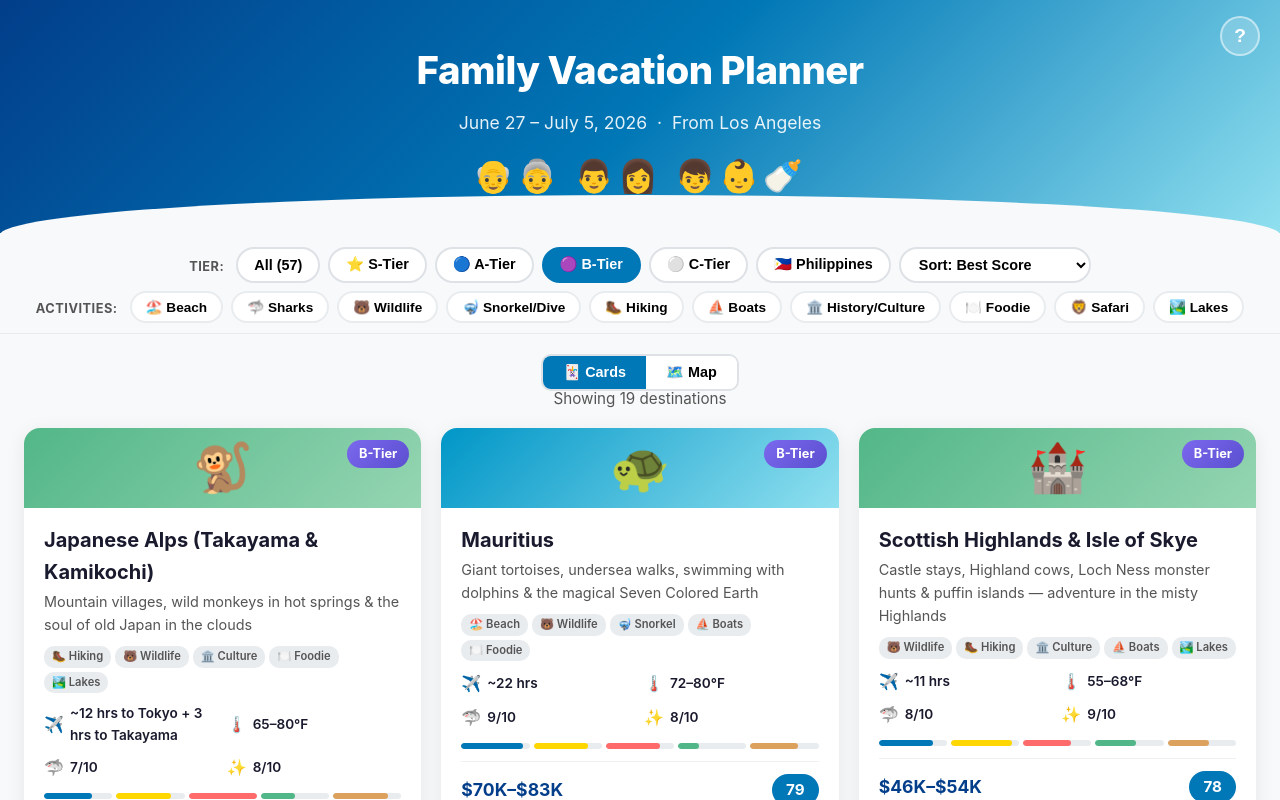
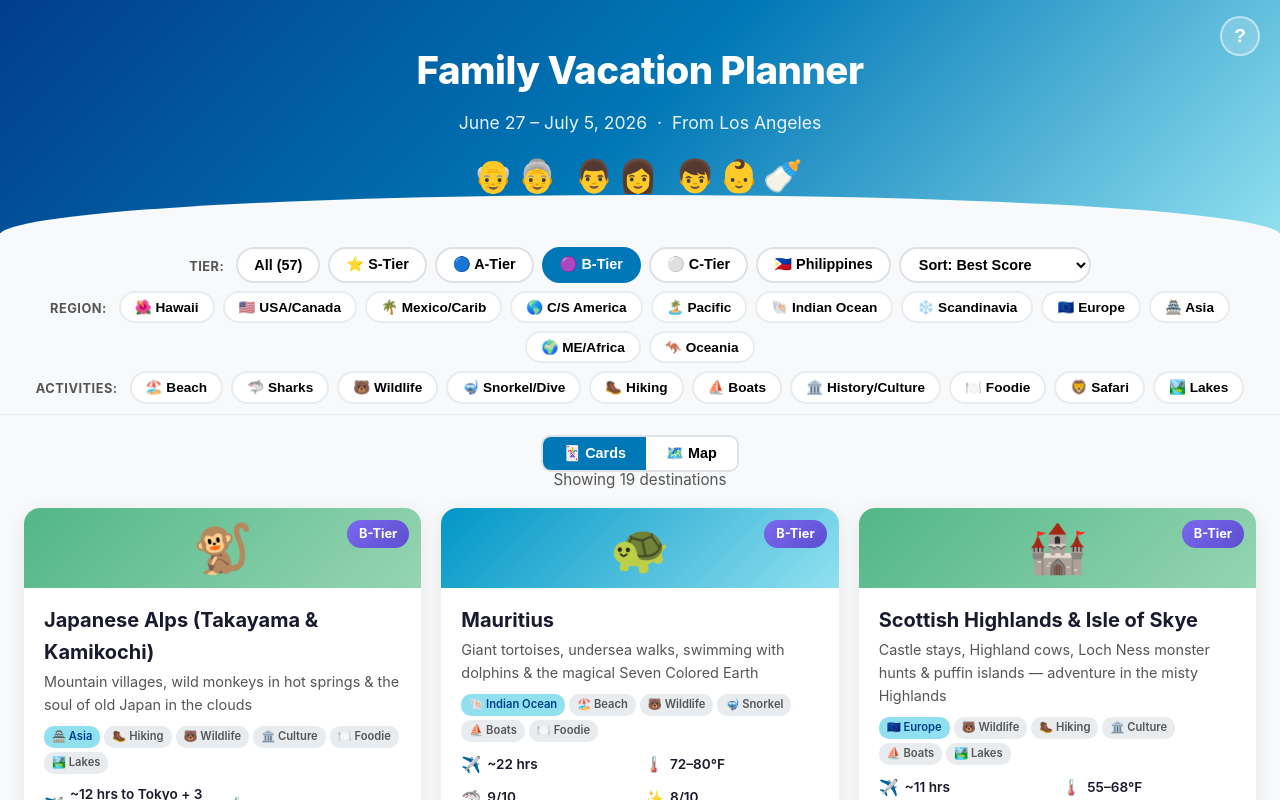
Before and after one commit to dyrtylee/yavatkar-robinson-vacation-planner, a plain HTML site: page index.html in a window 1280 px wide. Both pictures are taken after a click on the element 640 px from the left and 264 px from the top of the page. Shown: the top 800 px of the page. Drawn offline with nearby package versions, Linux system fonts and the light colour scheme.

Commit message:
Add region filter (Hawaii, Europe, Asia, etc.) with 11 regions
Co-Authored-By: Claude Opus 4.6 (1M context) <noreply@anthropic.com>

```diff
--- a/index.html
+++ b/index.html
@@ -393,6 +393,20 @@
         <option value="kid">Sort: Kid Magic</option>
       </select>
     </div>
+    <div class="filters-row" id="regionFilters">
+      <span class="filter-label">Region:</span>
+      <button class="act-btn" data-region="hawaii">🌺 Hawaii</button>
+      <button class="act-btn" data-region="usa-canada">🇺🇸 USA/Canada</button>
+      <button class="act-btn" data-region="mexico-caribbean">🌴 Mexico/Carib</button>
+      <button class="act-btn" data-region="central-south-america">🌎 C/S America</button>
+      <button class="act-btn" data-region="pacific-islands">🏝️ Pacific</button>
+      <button class="act-btn" data-region="indian-ocean">🐚 Indian Ocean</button>
+      <button class="act-btn" data-region="scandinavia">❄️ Scandinavia</button>
+      <button class="act-btn" data-region="europe">🇪🇺 Europe</button>
+      <button class="act-btn" data-region="asia">🏯 Asia</button>
+      <button class="act-btn" data-region="middle-east-africa">🌍 ME/Africa</button>
+      <button class="act-btn" data-region="oceania">🦘 Oceania</button>
+    </div>
     <div class="filters-row" id="actFilters">
       <span class="filter-label">Activities:</span>
       <button class="act-btn" data-act="beach">🏖️ Beach</button>
@@ -435,6 +449,50 @@
   </div>
 
   <script>
+    // ===== REGION TAGS PER DESTINATION =====
+    const regionTags = {
+      'big-island-hawaii': 'hawaii', 'oahu-hawaii': 'hawaii', 'kauai-hawaii': 'hawaii',
+      'baja-california-sea-of-cortez': 'mexico-caribbean', 'riviera-maya': 'mexico-caribbean',
+      'turks-and-caicos': 'mexico-caribbean', 'bermuda': 'mexico-caribbean',
+      'costa-rica': 'central-south-america', 'galapagos-ecuador': 'central-south-america',
+      'patagonia-argentina-chile': 'central-south-america',
+      'channel-islands-ojai': 'usa-canada', 'monterey-big-sur-california': 'usa-canada',
+      'katmai-alaska': 'usa-canada', 'banff': 'usa-canada', 'vancouver-island': 'usa-canada',
+      'haida-gwaii-canada': 'usa-canada', 'quebec-charlevoix': 'usa-canada',
+      'moorea': 'pacific-islands', 'bora-bora': 'pacific-islands', 'fiji': 'pacific-islands',
+      'maldives': 'indian-ocean', 'seychelles': 'indian-ocean', 'mauritius': 'indian-ocean', 'sri-lanka': 'indian-ocean',
+      'iceland-golden-circle': 'scandinavia', 'norwegian-fjords': 'scandinavia',
+      'lofoten-islands-norway': 'scandinavia', 'faroe-islands': 'scandinavia',
+      'finnish-lakeland': 'scandinavia', 'copenhagen-denmark': 'scandinavia',
+      'swiss-alps': 'europe', 'austria': 'europe', 'slovenia-lake-bled': 'europe',
+      'italian-lakes-como-garda': 'europe', 'sardinia': 'europe', 'croatia-dubrovnik-islands': 'europe',
+      'ireland-castles': 'europe', 'scottish-highlands': 'europe', 'basque-coast-spain': 'europe',
+      'madeira-portugal': 'europe', 'azores-portugal': 'europe', 'canary-islands-spain': 'europe',
+      'hokkaido': 'asia', 'japanese-alps': 'asia', 'borneo-sabah-malaysia': 'asia',
+      'amanpulo-pamalican': 'asia', 'banwa-private-island': 'asia', 'ariara-island': 'asia',
+      'pangatalan-island': 'asia', 'brother-island-el-nido': 'asia',
+      'oman-muscat-jebel-akhdar': 'middle-east-africa', 'jordan': 'middle-east-africa',
+      'maasai-mara-kenya': 'middle-east-africa', 'cape-town-south-africa': 'middle-east-africa',
+      'tasmania-australia': 'oceania', 'lord-howe-island-australia': 'oceania',
+      'new-zealand-south-island': 'oceania',
+    };
+
+    const regionLabels = {
+      'hawaii': '🌺 Hawaii',
+      'usa-canada': '🇺🇸 USA & Canada',
+      'mexico-caribbean': '🌴 Mexico & Caribbean',
+      'central-south-america': '🌎 Central & South America',
+      'pacific-islands': '🏝️ Pacific Islands',
+      'indian-ocean': '🐚 Indian Ocean',
+      'scandinavia': '❄️ Scandinavia',
+      'europe': '🇪🇺 Europe',
+      'asia': '🏯 Asia',
+      'middle-east-africa': '🌍 Middle East & Africa',
+      'oceania': '🦘 Oceania',
+    };
+
+    let activeRegionFilter = null;
+
     // ===== ACTIVITY TAGS PER DESTINATION =====
     const activityTags = {
       'big-island-hawaii':         ['beach','snorkel','wildlife','hiking','culture','boats','food'],
@@ -612,7 +670,7 @@
             <div class="card-body">
               <div class="card-name">${d.name}</div>
               <div class="card-tagline">${d.tagline || ''}</div>
-              <div class="card-tags">${tags.map(t => `<span class="card-tag">${actLabels[t] || t}</span>`).join('')}</div>
+              <div class="card-tags">${regionTags[d.id] ? `<span class="card-tag" style="background:var(--ocean-light);color:var(--ocean-dark)">${regionLabels[regionTags[d.id]] || regionTags[d.id]}</span>` : ''}${tags.map(t => `<span class="card-tag">${actLabels[t] || t}</span>`).join('')}</div>
               <div class="card-stats">
                 <div class="stat"><span class="stat-icon">✈️</span><span class="stat-value">${d.flightTime || ''}</span></div>
                 <div class="stat"><span class="stat-icon">🌡️</span><span class="stat-value">${d.weather ? d.weather.split(',')[0] : ''}</span></div>
@@ -749,6 +807,23 @@
       applyFiltersAndSort();
     });
 
+    // ===== REGION FILTERS =====
+    document.getElementById('regionFilters').addEventListener('click', e => {
+      if (!e.target.classList.contains('act-btn')) return;
+      const region = e.target.dataset.region;
+      if (activeRegionFilter === region) {
+        // Deselect
+        activeRegionFilter = null;
+        e.target.classList.remove('active');
+      } else {
+        // Select new region (only one at a time)
+        document.querySelectorAll('#regionFilters .act-btn').forEach(b => b.classList.remove('active'));
+        e.target.classList.add('active');
+        activeRegionFilter = region;
+      }
+      applyFiltersAndSort();
+    });
+
     // ===== ACTIVITY FILTERS =====
     document.getElementById('actFilters').addEventListener('click', e => {
       if (!e.target.classList.contains('act-btn')) return;
@@ -779,6 +854,11 @@
       let filtered = tier === 'all' ? [...allDestinations]
         : tier === 'PH' ? allDestinations.filter(d => d.tier === 'PH' || d.tier === 'B-')
         : allDestinations.filter(d => d.tier === tier);
+
+      // Region filter
+      if (activeRegionFilter) {
+        filtered = filtered.filter(d => regionTags[d.id] === activeRegionFilter);
+      }
 
       // Activity filter: destination must have ALL selected activities
       if (activeActFilters.size > 0) {
@@ -1003,6 +1083,11 @@
         text: 'Destinations are ranked into tiers based on overall fit:<br><br><strong style="color:#FFA500">S-Tier</strong> — Best overall (easy travel, great for all ages)<br><strong style="color:#0077B6">A-Tier</strong> — Excellent with one tradeoff<br><strong style="color:#7B68EE">B-Tier</strong> — Strong but notable compromises<br><strong style="color:#6c757d">C-Tier</strong> — Worth considering, challenging logistics<br><strong style="color:#52B788">🇵🇭 Philippines</strong> — Private islands (monsoon risk in July)',
       },
       {
+        icon: '🗺️',
+        title: 'Region Filters',
+        text: 'Tap a <strong>region</strong> to show only destinations in that area — Hawaii, Europe, Scandinavia, Asia, and more. Only one region at a time. Tap again to deselect.',
+      },
+      {
         icon: '🏖️',
         title: 'Activity Filters',
         text: 'Use the <strong>activity buttons</strong> (Beach, Sharks, Wildlife, etc.) to filter by what your family loves.<br><br>Tap multiple — destinations must match <strong>all</strong> selected activities. Try <strong>🦈 Sharks + 🏖️ Beach</strong> to find the perfect trip for your shark-loving 5-year-old!',
```
